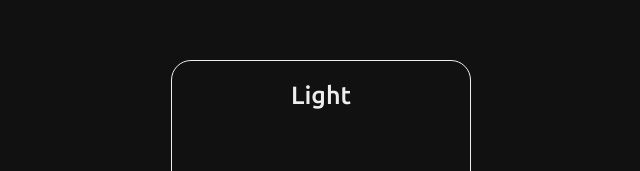
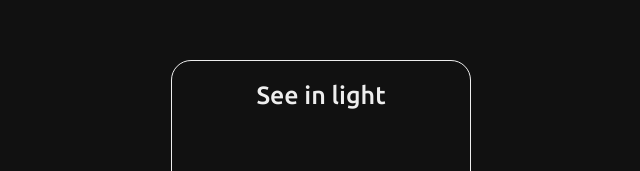
Before and after one commit to DylanSchiff/phuggit-proto, a React (Create React App) app: page / in a window 1280 px wide. Shown: the part 190-361 px from the top of the page, without its empty margins (319-959 px from the left). Built offline with nearby package versions, Linux system fonts and the light colour scheme.

Commit message:
seeindark

```diff
--- a/src/components/colorcube/color-card.component.jsx
+++ b/src/components/colorcube/color-card.component.jsx
@@ -126,7 +126,7 @@ const ColorCard = () => {
         >
             <ClapOn onClick={() => toggleThemeBrightness()}>
                 <ClapOnLabel color={isThemeBright ? "#111" : "#eee"}>
-                    {isThemeBright ? "Dark" : "Light"}
+                    {isThemeBright ? "See on dark" : "See in light"}
                 </ClapOnLabel>
             </ClapOn>
             <ColorCubeDisplay>
```
